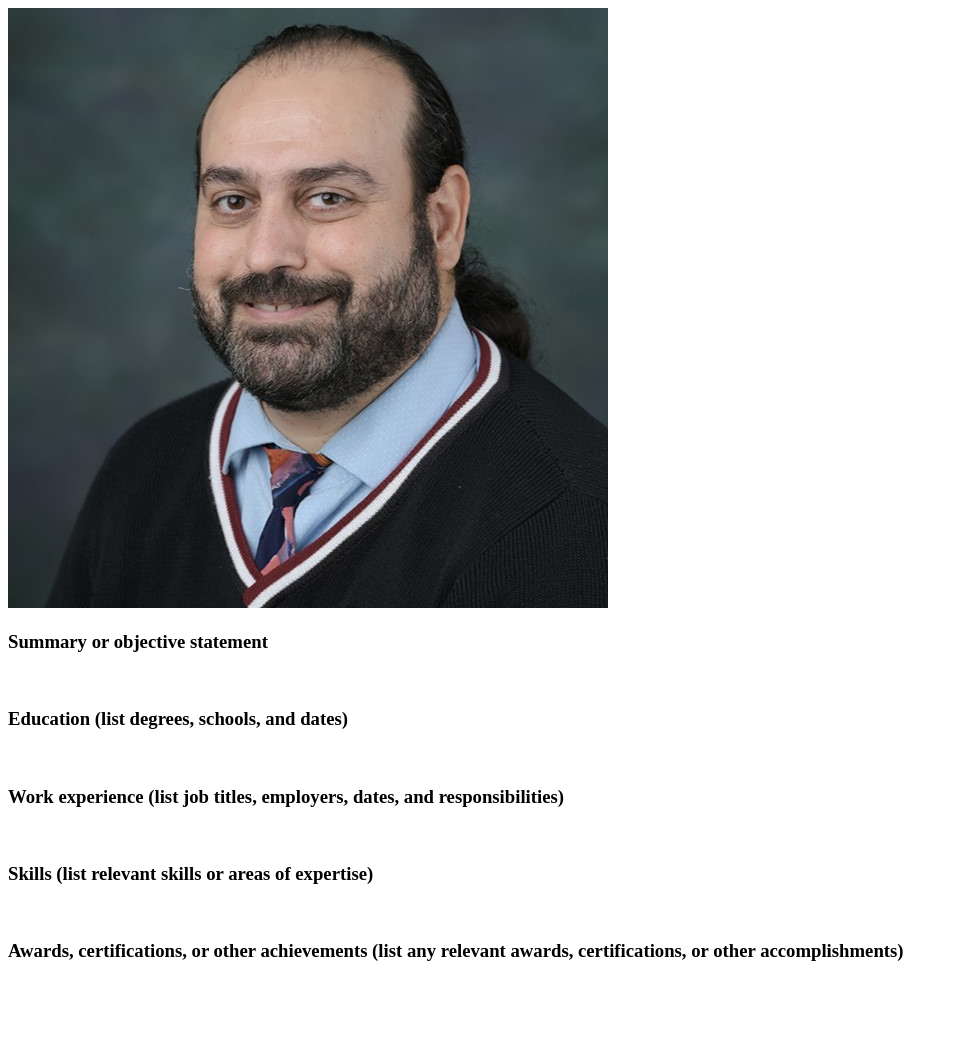
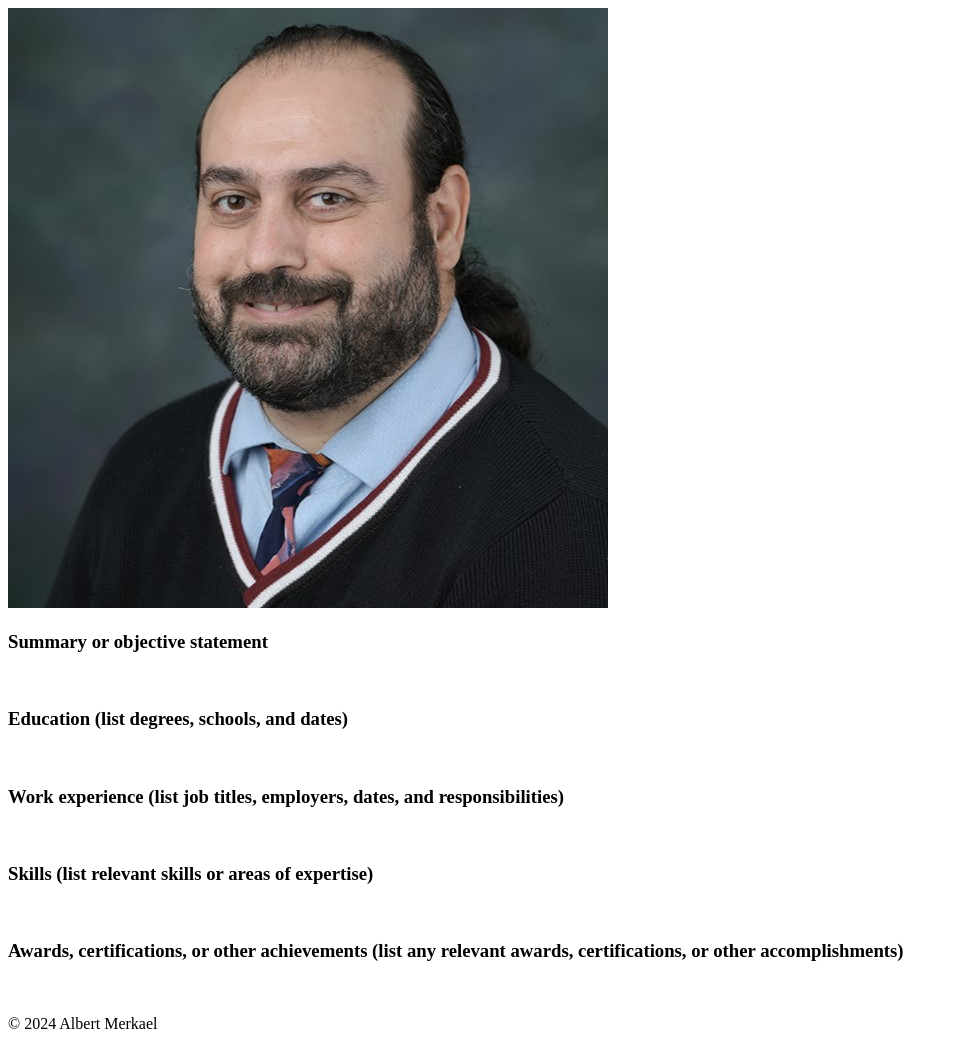
Before and after one commit to albertmerkael/html-portfolio, a plain HTML site: page index.html in a window 1280 px wide. Shown: the whole page, without its empty margins (0-958 px from the left). Before the commit the page ends 1007 px from the top, so only its background shows below. Drawn offline with Linux system fonts and the light colour scheme.

Commit message:
Add files via upload

```diff
--- a/index.html
+++ b/index.html
@@ -14,5 +14,8 @@
 <br />
     <h3>Awards, certifications, or other achievements (list any relevant awards, certifications, or other accomplishments)</h3>
 <br />
+<footer>
+    <p>© 2024 Albert Merkael</p>
+  </footer>
 </body>
 </html>
```
